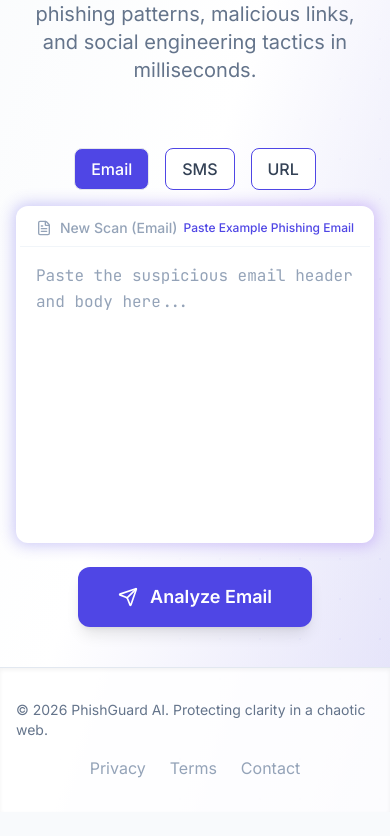
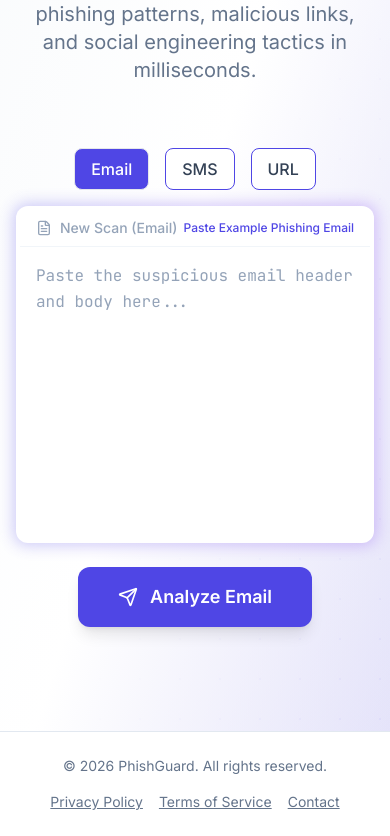
Before and after one commit to jamiljuma2/phishguard, a React (Vite) app in the folder frontend/: page / in a window 390 px wide. Shown: the part 381-1217 px from the top of the page. Before the commit the page ends 1193 px from the top, so only its background shows below. Built offline with nearby package versions, Linux system fonts and the light colour scheme.

Commit message:
feat: add footer with Privacy, Terms, and Contact links

```diff
--- a/frontend/src/App.jsx
+++ b/frontend/src/App.jsx
@@ -4,6 +4,7 @@ import Home from './pages/Home';
 import Dashboard from './pages/Dashboard';
 import History from './pages/History'; // New placeholder
 import About from './pages/About'; // New placeholder
+import Footer from './components/Footer';
 
 function App() {
   const [currentPage, setCurrentPage] = useState('home');
@@ -21,20 +22,7 @@ function App() {
         </div>
       </main>
 
-      <footer className="bg-white/90 dark:bg-slate-900/90 border-t border-slate-200 dark:border-slate-800 mt-auto transition-colors duration-300 shadow-inner">
-        <div className="max-w-7xl mx-auto py-8 px-4 sm:px-6 lg:px-8">
-          <div className="flex flex-col md:flex-row justify-between items-center">
-            <p className="text-slate-500 dark:text-slate-400 text-sm mb-4 md:mb-0">
-              © 2026 PhishGuard AI. Protecting clarity in a chaotic web.
-            </p>
-            <div className="flex space-x-6">
-              <a href="#" className="text-slate-400 hover:text-accent transition-colors">Privacy</a>
-              <a href="#" className="text-slate-400 hover:text-accent transition-colors">Terms</a>
-              <a href="#" className="text-slate-400 hover:text-accent transition-colors">Contact</a>
-            </div>
-          </div>
-        </div>
-      </footer>
+      <Footer />
     </div>
   );
 }
--- /dev/null
+++ b/frontend/src/components/Footer.jsx
@@ -0,0 +1,18 @@
+import React from 'react';
+
+function Footer() {
+  return (
+    <footer className="w-full py-6 mt-16 border-t border-slate-200 dark:border-slate-700 bg-white dark:bg-slate-900 text-center text-sm text-slate-500 dark:text-slate-400">
+      <div className="container mx-auto flex flex-col md:flex-row justify-center items-center gap-4">
+        <span>&copy; {new Date().getFullYear()} PhishGuard. All rights reserved.</span>
+        <div className="flex gap-4">
+          <a href="/privacy" className="hover:text-accent underline transition-colors">Privacy Policy</a>
+          <a href="/terms" className="hover:text-accent underline transition-colors">Terms of Service</a>
+          <a href="/contact" className="hover:text-accent underline transition-colors">Contact</a>
+        </div>
+      </div>
+    </footer>
+  );
+}
+
+export default Footer;
```
